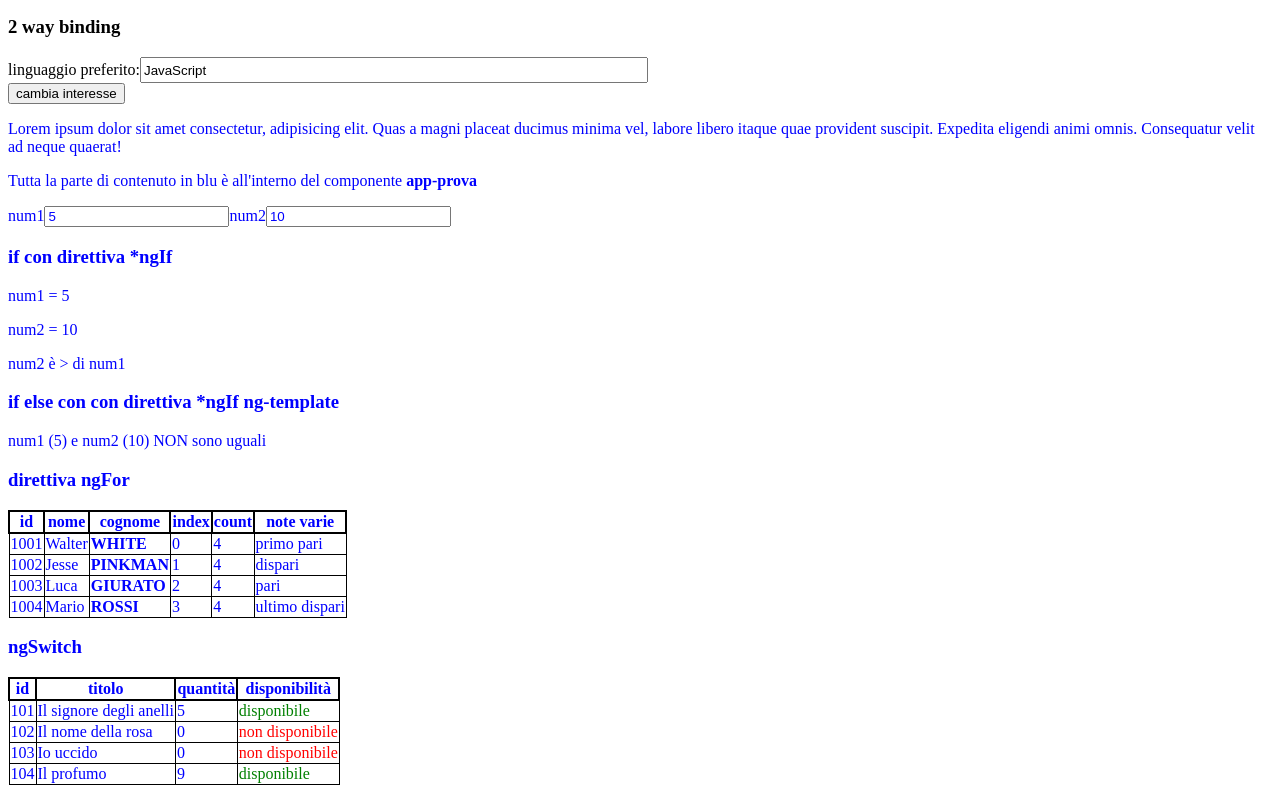
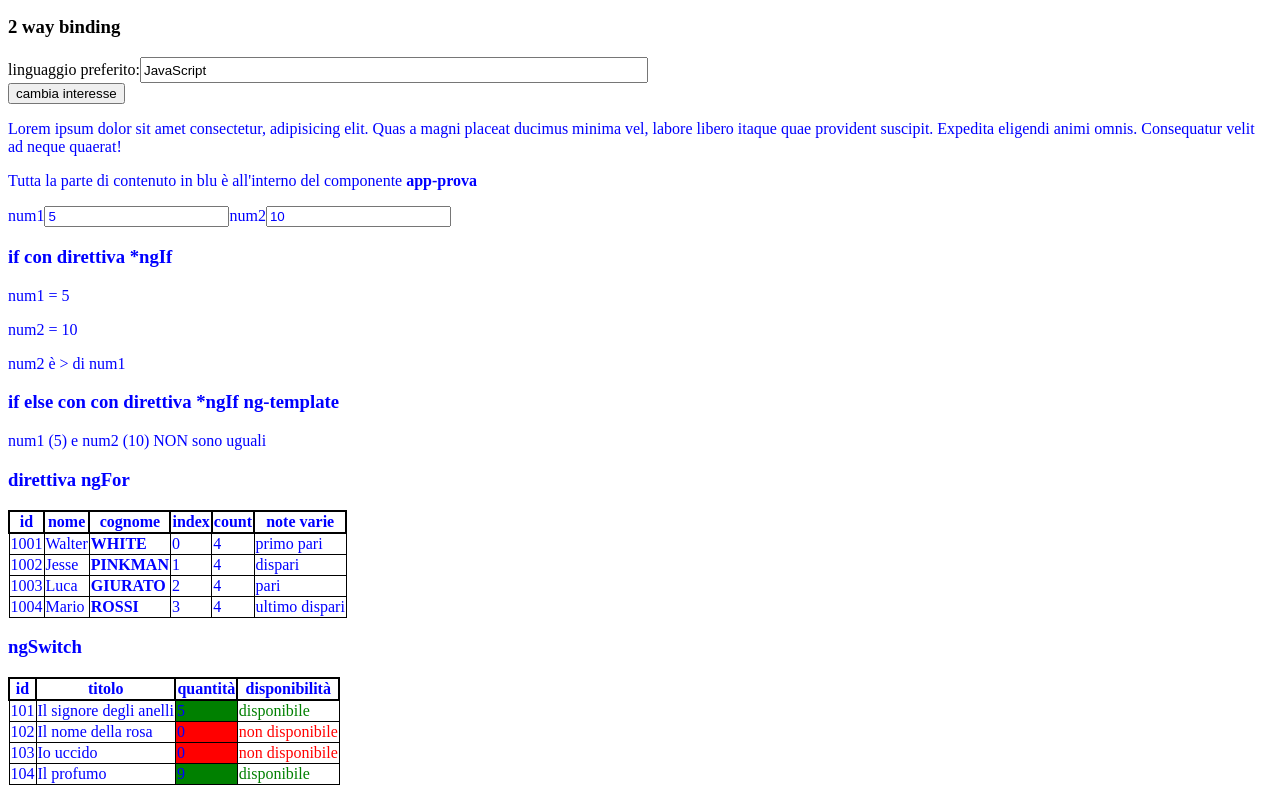
Before and after one commit to daniepa/ng-test-app, an Angular app: page / in a window 1280 px wide. Shown: the part 276-1069 px from the top of the page. Built offline with nearby package versions, Linux system fonts and the light colour scheme.

Commit message:
add ngStyle example on libri table

```diff
--- a/src/app/prova/prova.component.html
+++ b/src/app/prova/prova.component.html
@@ -71,7 +71,7 @@
     <tr *ngFor="let l of libri">
       <td>{{ l.id }}</td>
       <td>{{ l.titolo }}</td>
-      <td>{{ l.quantita }}</td>
+      <td [ngStyle]="{backgroundColor: (l.quantita < 1) ? 'red' : 'green'}">{{ l.quantita }}</td>
       <td>
         <span [ngSwitch]="l.quantita">
           <span style="color:red" *ngSwitchCase="0">non disponibile</span>
```
